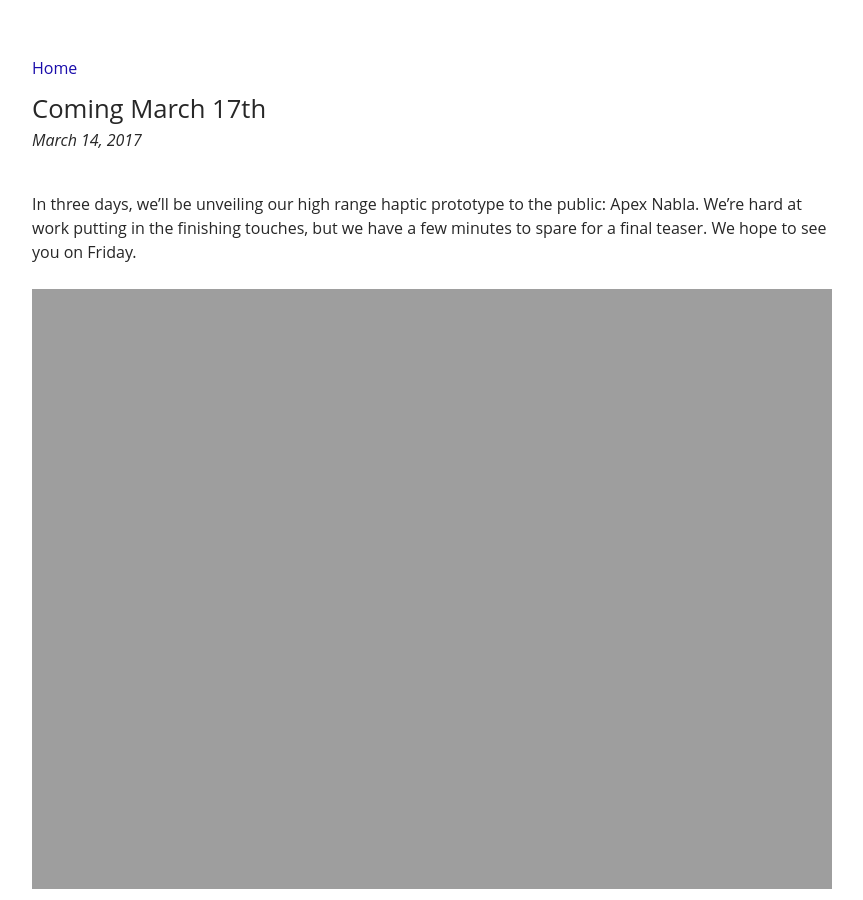
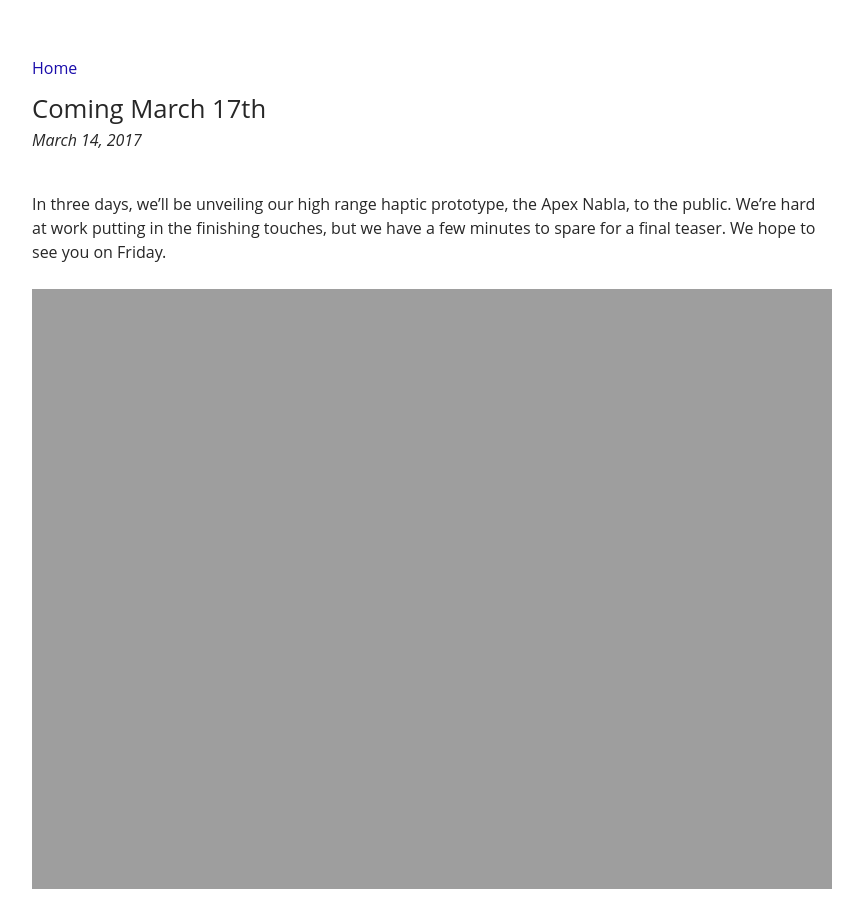
Before and after one commit to ApexHaptics/ApexHaptics.github.io, a Jekyll site: the page built from _posts/2017-03-14-coming-march-17.markdown, in a window 1280 px wide and 900 px high. Shown: the whole window, without its empty margins (208-1071 px from the left). Built offline with Jekyll 4.4.1, drawn with Linux system fonts in a browser that asks for light colours.

```diff
--- a/_posts/2017-03-14-coming-march-17.markdown
+++ b/_posts/2017-03-14-coming-march-17.markdown
@@ -5,7 +5,7 @@ date:   2017-03-14 10:00 -0000
 categories: final symposium update
 ---
 
-In three days, we'll be unveiling our high range haptic prototype to the public: Apex Nabla. We're hard at work putting in the finishing touches, but we have a few minutes to spare for a final teaser. We hope to see you on Friday.
+In three days, we'll be unveiling our high range haptic prototype, the Apex Nabla, to the public. We're hard at work putting in the finishing touches, but we have a few minutes to spare for a final teaser. We hope to see you on Friday.
 
 ![End effector]({{ site.url }}/assets/image/ps_ee.jpg)
 
```
Also changed, not shown: other parts of _posts/2017-03-14-coming-march-17.markdown (+0 -2 lines).
